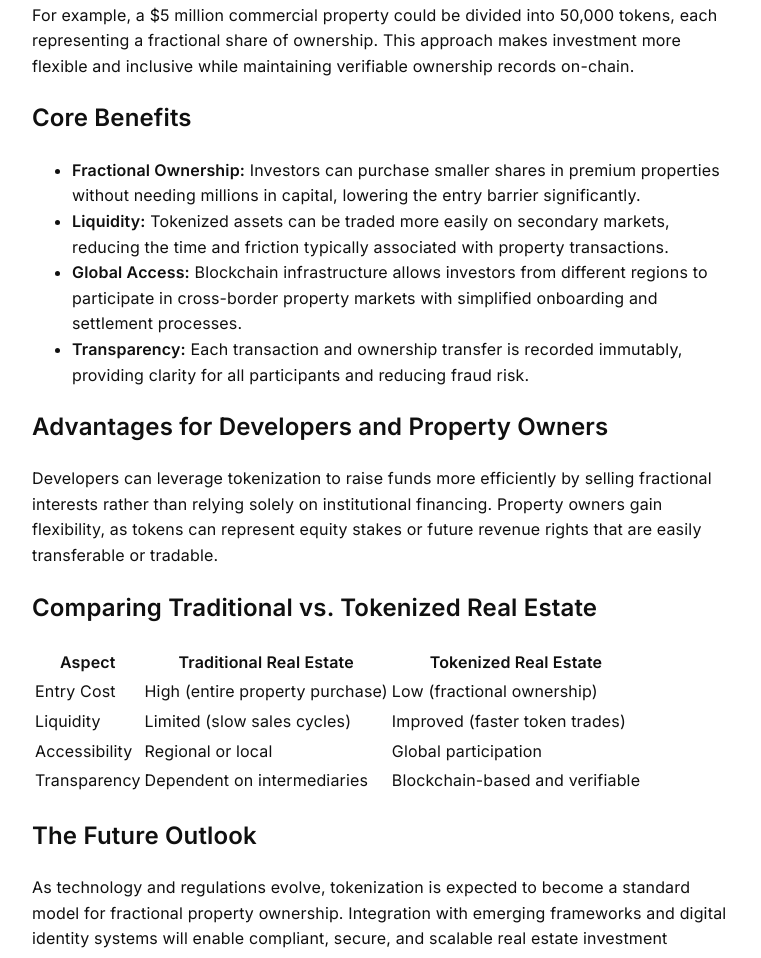
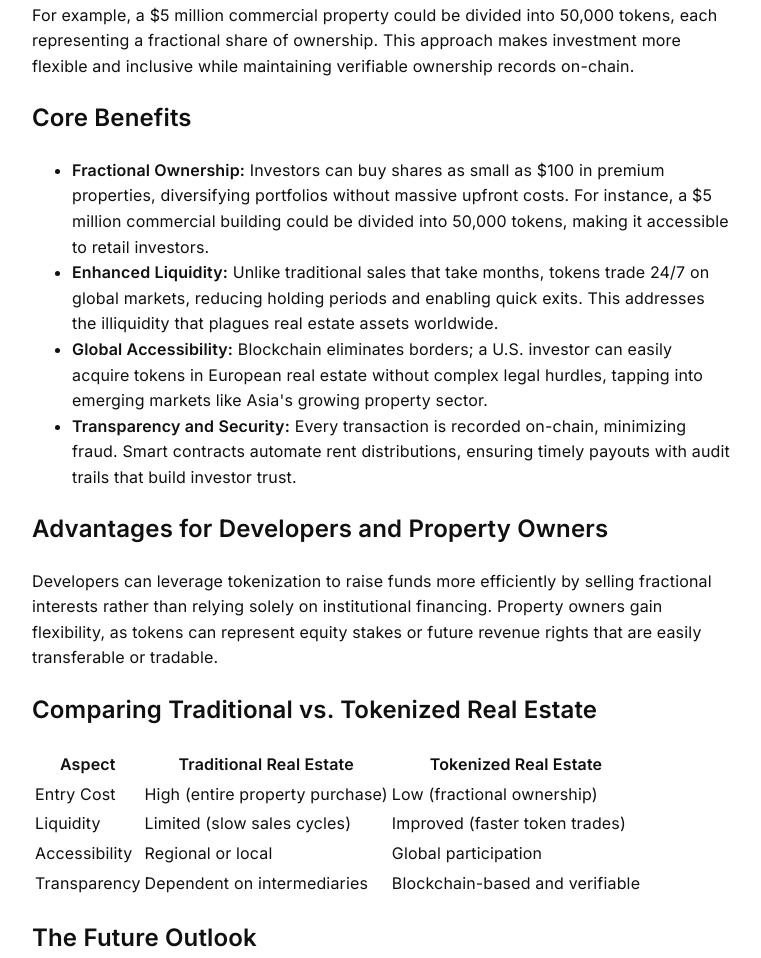
Before and after one commit to mglass02/tokenized-asset-collective, a website: page blog/real-estate-tokenization-benefits.html in a window 1280 px wide. Shown: the part 781-1739 px from the top of the page, without its empty margins (258-1019 px from the left). Drawn offline with nearby package versions, Linux system fonts and the light colour scheme.

Commit message:
benefits

```diff
--- a/blog/real-estate-tokenization-benefits.html
+++ b/blog/real-estate-tokenization-benefits.html
@@ -53,10 +53,10 @@
 
     <h2>Core Benefits</h2>
     <ul>
-      <li><strong>Fractional Ownership:</strong> Investors can purchase smaller shares in premium properties without needing millions in capital, lowering the entry barrier significantly.</li>
-      <li><strong>Liquidity:</strong> Tokenized assets can be traded more easily on secondary markets, reducing the time and friction typically associated with property transactions.</li>
-      <li><strong>Global Access:</strong> Blockchain infrastructure allows investors from different regions to participate in cross-border property markets with simplified onboarding and settlement processes.</li>
-      <li><strong>Transparency:</strong> Each transaction and ownership transfer is recorded immutably, providing clarity for all participants and reducing fraud risk.</li>
+      <li><strong>Fractional Ownership:</strong> Investors can buy shares as small as $100 in premium properties, diversifying portfolios without massive upfront costs. For instance, a $5 million commercial building could be divided into 50,000 tokens, making it accessible to retail investors.</li>
+      <li><strong>Enhanced Liquidity:</strong> Unlike traditional sales that take months, tokens trade 24/7 on global markets, reducing holding periods and enabling quick exits. This addresses the illiquidity that plagues real estate assets worldwide.</li>
+      <li><strong>Global Accessibility:</strong> Blockchain eliminates borders; a U.S. investor can easily acquire tokens in European real estate without complex legal hurdles, tapping into emerging markets like Asia's growing property sector.</li>
+      <li><strong>Transparency and Security:</strong> Every transaction is recorded on-chain, minimizing fraud. Smart contracts automate rent distributions, ensuring timely payouts with audit trails that build investor trust.</li>
     </ul>
 
     <h2>Advantages for Developers and Property Owners</h2>
```
